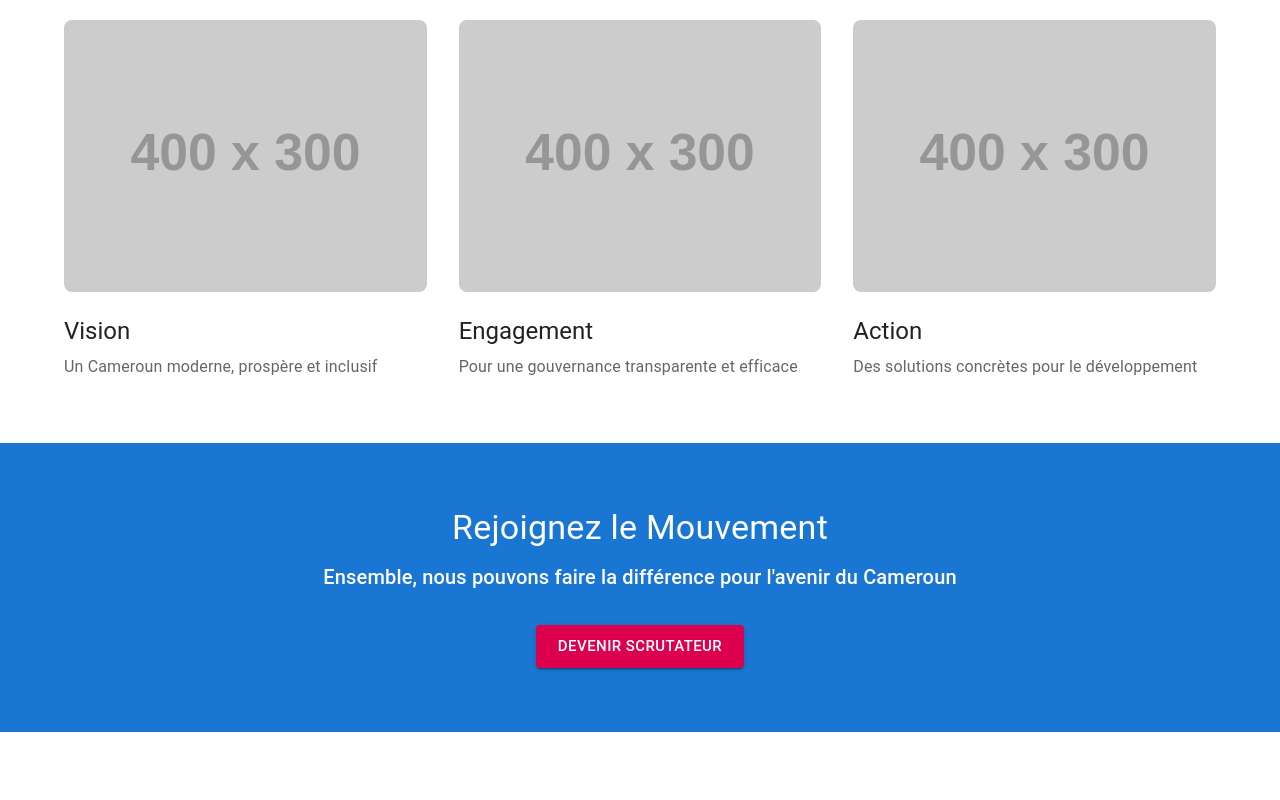
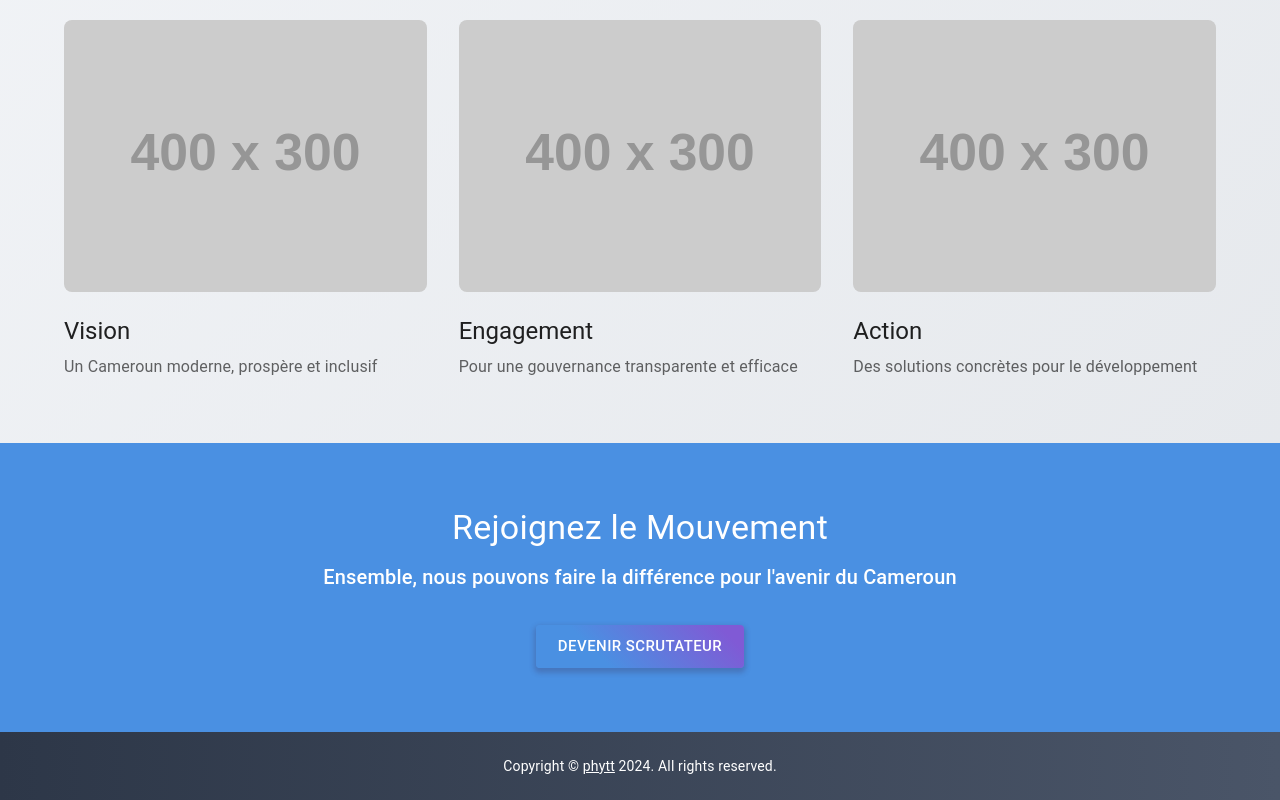
Before and after one commit to Fontchastick2/cabrallibii-website, a React (Create React App) app: page / in a window 1280 px wide. Shown: the part 828-1628 px from the top of the page. Before the commit the page ends 1560 px from the top, so only its background shows below. Built offline with nearby package versions, Linux system fonts and the light colour scheme; the HTML template or start-up script is replaced by a standard one.

Commit message:
color change

```diff
--- a/src/App.tsx
+++ b/src/App.tsx
@@ -5,6 +5,7 @@ import { createTheme } from '@mui/material/styles';
 
 // Import components
 import Navbar from './components/Navbar';
+import Footer from './components/Footer';
 import Home from './pages/Home';
 import Program from './pages/Program';
 import Donate from './pages/Donate';
@@ -15,14 +16,70 @@ import Contact from './pages/Contact';
 const theme = createTheme({
   palette: {
     primary: {
-      main: '#1976d2',
+      main: '#4a90e2',
+      light: '#81c3fd',
+      dark: '#2c5282',
     },
     secondary: {
-      main: '#dc004e',
+      main: '#805ad5',
+      light: '#b794f4',
+      dark: '#553c9a',
+    },
+    background: {
+      default: '#f7fafc',
+      paper: '#ffffff',
     },
   },
   typography: {
     fontFamily: '"Roboto", "Helvetica", "Arial", sans-serif',
+    h1: {
+      fontWeight: 700,
+    },
+    h2: {
+      fontWeight: 600,
+    },
+    h3: {
+      fontWeight: 600,
+    },
+  },
+  components: {
+    MuiButton: {
+      styleOverrides: {
+        contained: {
+          background: 'linear-gradient(45deg, #4a90e2 30%, #805ad5 90%)',
+          color: 'white',
+          boxShadow: '0 3px 5px 2px rgba(64, 58, 107, .3)',
+          '&:hover': {
+            background: 'linear-gradient(45deg, #2c5282 30%, #553c9a 90%)',
+          },
+        },
+        outlined: {
+          borderColor: '#4a90e2',
+          color: '#4a90e2',
+          '&:hover': {
+            borderColor: '#805ad5',
+            color: '#805ad5',
+          },
+        },
+      },
+    },
+    MuiAppBar: {
+      styleOverrides: {
+        root: {
+          background: 'linear-gradient(90deg, #2d3748 0%, #4a5568 100%)',
+        },
+      },
+    },
+    MuiCard: {
+      styleOverrides: {
+        root: {
+          boxShadow: '0 4px 6px -1px rgba(0, 0, 0, 0.1), 0 2px 4px -1px rgba(0, 0, 0, 0.06)',
+          '&:hover': {
+            boxShadow: '0 10px 15px -3px rgba(0, 0, 0, 0.1), 0 4px 6px -2px rgba(0, 0, 0, 0.05)',
+          },
+        },
+      },
+    },
   },
 });
 
@@ -31,8 +88,14 @@ function App() {
     <ThemeProvider theme={theme}>
       <CssBaseline />
       <Router>
-        <div className="App">
+        <div className="App" style={{
+          minHeight: '100vh',
+          display: 'flex',
+          flexDirection: 'column',
+          background: 'linear-gradient(135deg, #f5f7fa 0%, #e4e7eb 100%)'
+        }}>
           <Navbar />
+          <main style={{ flex: 1 }}>
             <Routes>
               <Route path="/" element={<Home />} />
               <Route path="/program" element={<Program />} />
@@ -41,6 +104,8 @@ function App() {
               <Route path="/news" element={<News />} />
               <Route path="/contact" element={<Contact />} />
             </Routes>
+          </main>
+          <Footer />
         </div>
       </Router>
     </ThemeProvider>
--- /dev/null
+++ b/src/components/Footer.tsx
@@ -0,0 +1,35 @@
+import React from 'react';
+import { Box, Container, Typography, Link } from '@mui/material';
+
+const Footer = () => {
+  return (
+    <Box
+      component="footer"
+      sx={{
+        py: 3,
+        px: 2,
+        mt: 'auto',
+        background: 'linear-gradient(90deg, #2d3748 0%, #4a5568 100%)',
+        color: 'white',
+      }}
+    >
+      <Container maxWidth="lg">
+        <Typography variant="body2" align="center">
+          {'Copyright © '}
+          <Link
+            color="inherit"
+            href="https://github.com/phytt"
+            target="_blank"
+            rel="noopener noreferrer"
+          >
+            phytt
+          </Link>{' '}
+          {new Date().getFullYear()}
+          {'. All rights reserved.'}
+        </Typography>
+      </Container>
+    </Box>
+  );
+};
+
+export default Footer;
```
Lines whose indentation alone changed are shown as unchanged.
